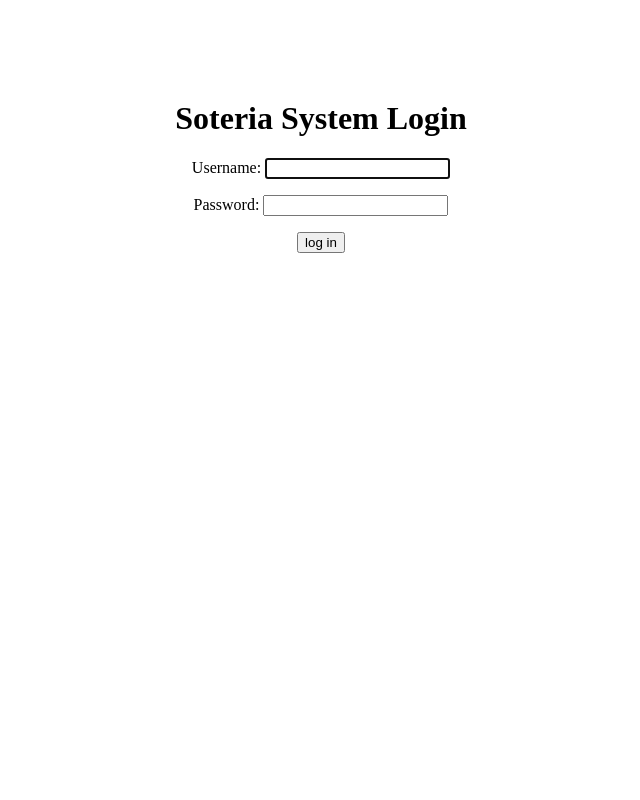
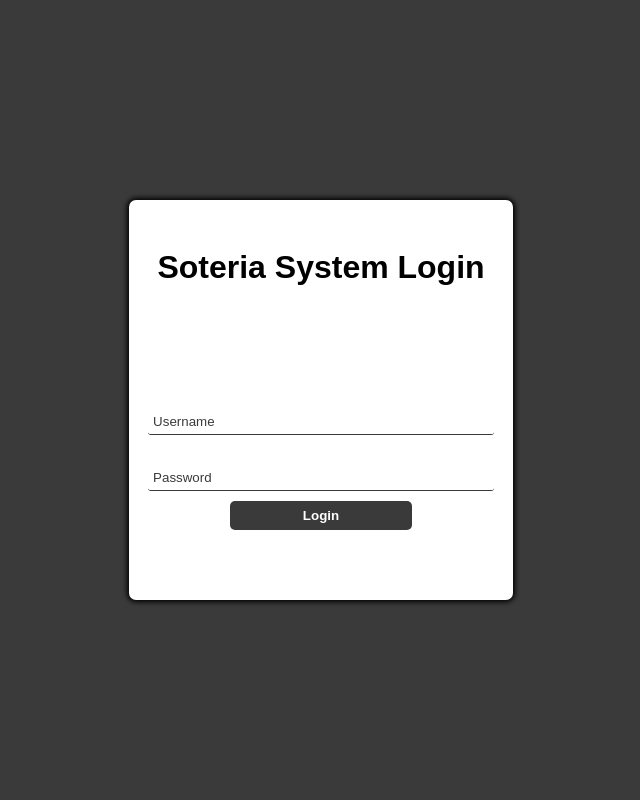
Before and after one commit to lmatar/Software-Frontend-Backend, a Django app: page /users/login/ in a window 1280 px wide. Shown: the whole page, without its empty margins (319-959 px from the left). Run offline with Django 4.2, Linux system fonts and the light colour scheme.

Commit message:
login.html login page redesign

```diff
--- a/IPRO_SOTERIA/users/templates/users/login.html
+++ b/IPRO_SOTERIA/users/templates/users/login.html
@@ -1,19 +1,41 @@
 {% block content %}
-{% if form.errors %}
-    <p>Your username and password didn't match. Please try again.</p>
-{% endif %}
-  	<div class="login-container">
-  	<h1>Soteria System Login</h1>
-  	<form method="post" action="{%url 'users:login' %}">
+<!--{% if form.errors %}-->
+<!--    <p>Your username and password didn't match. Please try again.</p>-->
+<!--{% endif %}-->
+<head>
+     <title>Soteria Login</title>
+</head>
+<main id="main-holder">
+
+  	<h1 id="login-header">Soteria System Login</h1>
+    <div id="login-error-msg-holder">
+            {% if form.errors %}
+    <p id="login-error-msg">Your username and password didn't match. Please try again.</p>
+             {% endif %}
+        </div>
+  	<form method="post" action="{%url 'users:login' %}" id="login-form">
     {% csrf_token %}
-    {{ form.as_p }}
-    <button name="submit">log in</button>
-    <input type="hidden" name="next"
+<!--    {{ form.as_p }}-->
+<!--        {% if form.errors %}-->
+<!--        <div id="login-error-msg-holder">-->
+<!--            {% if form.errors %}-->
+<!--    <p id="login-error-msg">Your username and password didn't match. Please try again.</p>-->
+<!--             {% endif %}-->
+<!--        </div>-->
+<!--        {% endif %}-->
+        <input type="text" name="username" id="username-field" class="login-form-field" placeholder="Username">
+        <input type="password" name="password" id="password-field" class="login-form-field" placeholder="Password">
+        <button name="submit" id="login-form-submit">Login</button>
+        <input type="hidden" name="next"
       value="{%url 'myapp:index' %}" />
     </form>
 
   {% endblock content %}
-	</div>
+
+</main>
+
+
+
 <style>
 form{
 	margin-left:auto;
@@ -23,9 +45,74 @@ form{
 	justify-content:center;
 }
 body {
-	text-align:center;
+  height: 100%;
+  margin: 0;
+  font-family: Arial, Helvetica, sans-serif;
+  display: grid;
+  justify-items: center;
+  align-items: center;
+  background-color: #3a3a3a;
 }
 .login-container{
 	margin:100px;
 }
+#main-holder {
+  width: 30%;
+  height: 50%;
+  display: grid;
+  justify-items: center;
+  align-items: center;
+  background-color: white;
+  border-radius: 7px;
+  box-shadow: 0px 0px 5px 2px black;
+}
+#login-form-submit {
+  width: 100%;
+  padding: 7px;
+  border: none;
+  border-radius: 5px;
+  color: white;
+  font-weight: bold;
+  background-color: #3a3a3a;
+  cursor: pointer;
+  outline: none;
+}
+.login-form-field::placeholder {
+  color: #3a3a3a;
+}
+
+.login-form-field {
+    width: 190%;
+  border: none;
+  border-bottom: 1px solid #3a3a3a;
+  margin-bottom: 10px;
+  border-radius: 3px;
+  outline: none;
+  padding: 25px 0px 5px 5px;
+}
+#login-form {
+  align-self: flex-start;
+  display: grid;
+  justify-items: center;
+  align-items: center;
+}
+#login-error-msg-holder {
+  width: 100%;
+  height: 100%;
+  display: grid;
+  justify-items: center;
+  align-items: center;
+}
+#login-error-msg {
+  width: 50%;
+  text-align: center;
+  margin: 0;
+  padding: 5px;
+  font-size: 12px;
+  font-weight: bold;
+  color: #8a0000;
+  border: 1px solid #8a0000;
+  background-color: #e58f8f;
+
+}
 </style>
```
Also changed, not shown: IPRO_SOTERIA/db.sqlite3.
